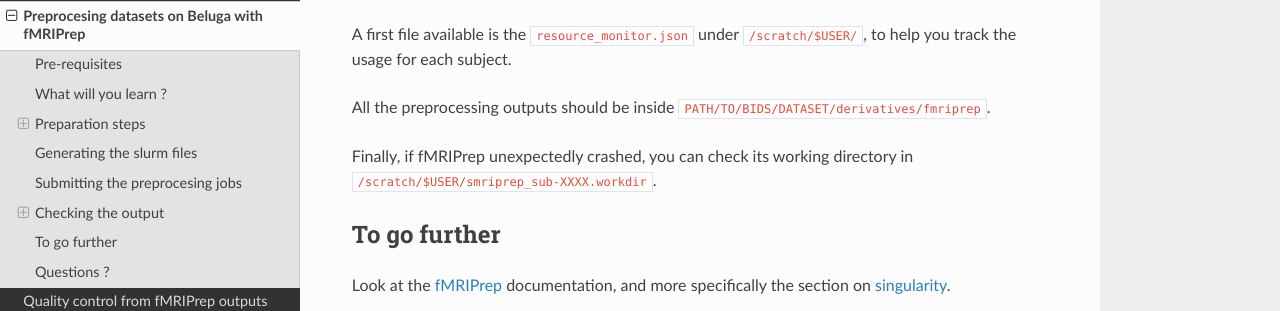
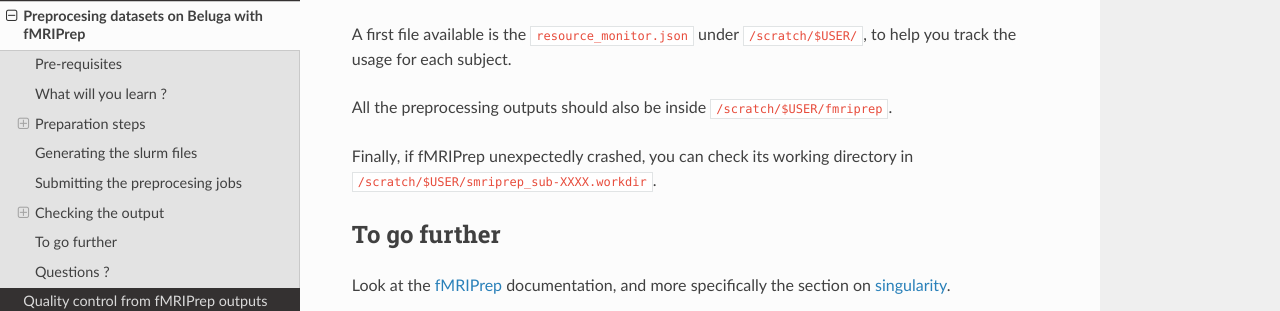
Before and after one commit to SIMEXP/lab-documentation, a Sphinx documentation site: the page built from source/giga_preprocessing/preprocessing.rst, in a window 1280 px wide and 900 px high, scrolled down 2298 px. Shown: the part 284-595 px from the top of the window. Built offline with Sphinx 7.4.7 and the Read the Docs theme 2.0.0, drawn with Linux system fonts in a browser that asks for light colours.

Commit message:
updating fmriprep derivative output

```diff
--- a/source/giga_preprocessing/preprocessing.rst
+++ b/source/giga_preprocessing/preprocessing.rst
@@ -108,7 +108,7 @@ fMRIPrep outputs
 ----------------
 A first file available is the ``resource_monitor.json`` under ``/scratch/$USER/``, to help you track the usage for each subject.
 
-All the preprocessing outputs should be inside ``PATH/TO/BIDS/DATASET/derivatives/fmriprep``.
+All the preprocessing outputs should also be inside ``/scratch/$USER/fmriprep``.
 
 Finally, if fMRIPrep unexpectedly crashed, you can check its working directory in ``/scratch/$USER/smriprep_sub-XXXX.workdir``.
 
```
